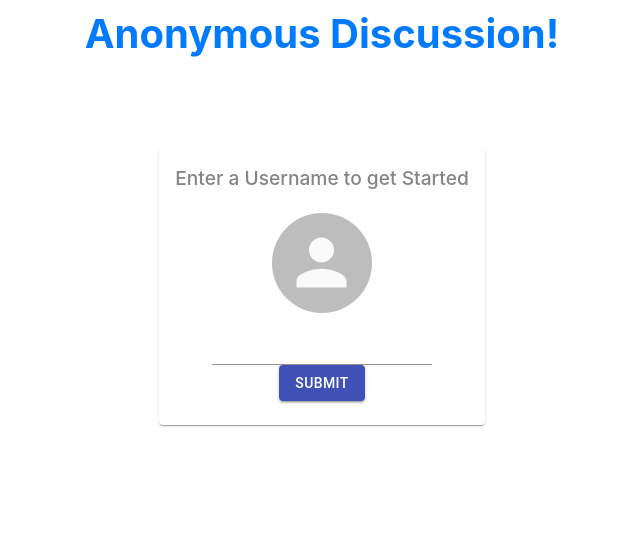
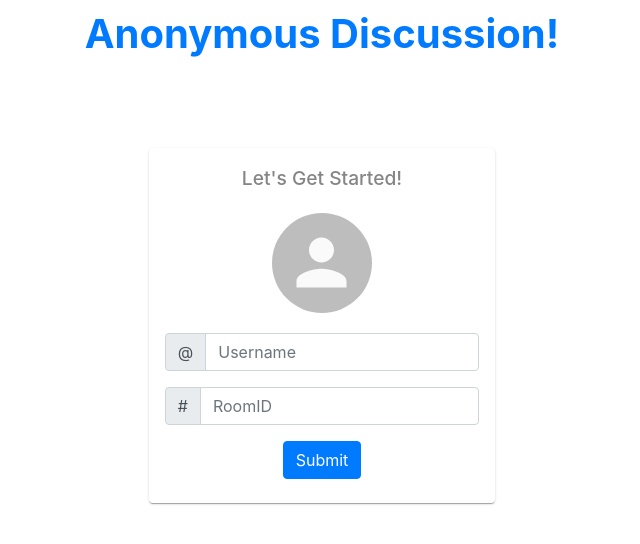
Before and after one commit to DevanshCodes/Anonymous-Discussion-Front, a React (Create React App) app: page /#/ in a window 1280 px wide. Shown: the top 544 px of the page, without its empty margins (318-958 px from the left). Built offline with nearby package versions, Linux system fonts and the light colour scheme.

Commit message:
All features added, refactoring required

```diff
--- a/src/App.js
+++ b/src/App.js
@@ -8,7 +8,7 @@ const Router = () => (
   <HashRouter basename='/'>
     <Switch>
       <Route exact path="/" component={home} />
-      <Route exact path="/:username" component={discussion} />
+      <Route exact path="/:username/:roomno" component={discussion} />
     </Switch>
   </HashRouter>
 )
--- a/src/discussion/discussion.js
+++ b/src/discussion/discussion.js
@@ -1,7 +1,7 @@
 import React, { Component } from "react";
 import "./discussion.scss";
 import socketIOClient from "socket.io-client";
-import { Paper, Container} from '@material-ui/core';
+import { Paper, Container } from '@material-ui/core';
 import { Button, InputGroup, FormControl } from 'react-bootstrap';
 
 var socket;
@@ -15,7 +15,8 @@ class Discussion extends Component {
             messages: [
                 {
                     username: '',
-                    chat: ''
+                    chat: '',
+                    roomno: ''
                 }
             ],
 
@@ -33,11 +34,16 @@ class Discussion extends Component {
     }
 
     componentDidMount() {
-        fetch('http://localhost:4000/api/chats')
+        const { match: { params } } = this.props;
+        fetch(`http://localhost:4000/api/chats/${params.roomno}`)
             .then(response => response.json())
             .then((data) => {
                 console.log(data);
                 this.setState({ messages: data })
+            });
+            console.log(params);
+            socket.on('connect', function() {
+                socket.emit('room', params.roomno);
              });
     }
 
@@ -51,10 +57,9 @@ class Discussion extends Component {
     }
 
     handleSubmit(event) {
-        var nmessage = { username: this.props.match.params.username, chat: this.state.message }
+        var nmessage = { username: this.props.match.params.username, chat: this.state.message, roomno: this.props.match.params.roomno }
         socket.emit("newMessage", nmessage);
         this.setState({ message: "" })
-
     }
 
     render() {
--- a/src/home/home.js
+++ b/src/home/home.js
@@ -1,20 +1,27 @@
 import React, { Component } from "react";
 import { Link } from 'react-router-dom';
 import "./home.scss";
-import { Card, CardContent, Container, Avatar, Button, Input } from '@material-ui/core';
+import { Card, CardContent, Container, Avatar, Input } from '@material-ui/core';
+import 'bootstrap/dist/css/bootstrap.min.css';
+import { Button, InputGroup, FormControl } from 'react-bootstrap';
 
 class Home extends Component {
     constructor(props) {
         super(props);
         this.state = {
             username: '',
+            roomno: ''
 
         };
-        this.handleChange = this.handleChange.bind(this)
+        this.handleChangeusername = this.handleChangeusername.bind(this)
+        this.handleChangeroomno = this.handleChangeroomno.bind(this);
     }
 
-    handleChange(event) {
+    handleChangeusername(event) {
         this.setState({ username: event.target.value })
+    }
+    handleChangeroomno(event) {
+        this.setState({ roomno: event.target.value })
     }
 
     render() {
@@ -25,11 +32,30 @@ class Home extends Component {
                 </Container>
                 <Card className="Card">
                     <CardContent className="content">
-                        <div className="greeting">Enter a Username to get Started</div>
+                        <div className="greeting">Let's Get Started!</div>
                         <div><Avatar className="avatar"></Avatar></div>
                         <form className="form">
-                            <Input type="text" value={this.state.username} id="inputText" onChange={this.handleChange} />
-                            <Link to={`${this.state.username}`}><Button className="Submit" type="submit" value="Submit" variant="contained" color="primary"> Submit </Button></Link>
+                            <InputGroup className="mb-3" type="text" value={this.state.username} id="inputText" onChange={this.handleChangeusername}>
+                                <InputGroup.Prepend>
+                                    <InputGroup.Text id="basic-addon1">@</InputGroup.Text>
+                                </InputGroup.Prepend>
+                                <FormControl
+                                    placeholder="Username"
+                                    aria-label="Username"
+                                    aria-describedby="basic-addon1"
+                                />
+                            </InputGroup>
+                            <InputGroup className="mb-3" type="text" value={this.state.roomno} id="inputText" onChange={this.handleChangeroomno}>
+                                <InputGroup.Prepend>
+                                    <InputGroup.Text id="basic-addon1">#</InputGroup.Text>
+                                </InputGroup.Prepend>
+                                <FormControl
+                                    placeholder="RoomID"
+                                    aria-label="Username"
+                                    aria-describedby="basic-addon1"
+                                />
+                            </InputGroup>
+                            <Link to={`${this.state.username}/${this.state.roomno}`}><Button className="Submit" type="submit" value="Submit" variant="primary"> Submit </Button></Link>
                         </form>
                     </CardContent>
                 </Card>
```
Lines whose indentation alone changed are shown as unchanged.
